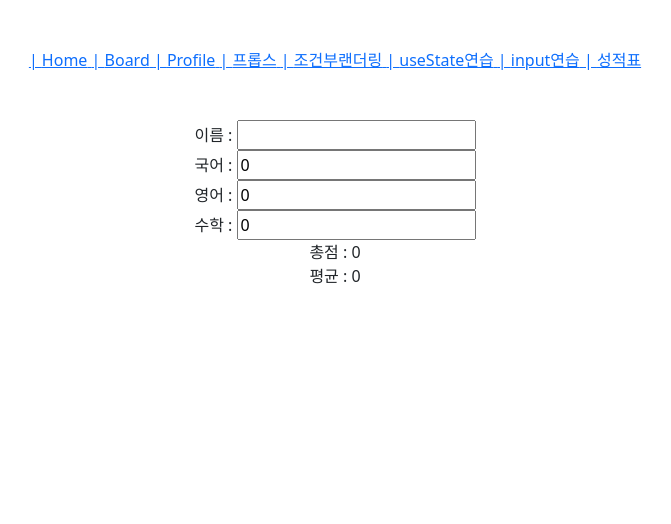
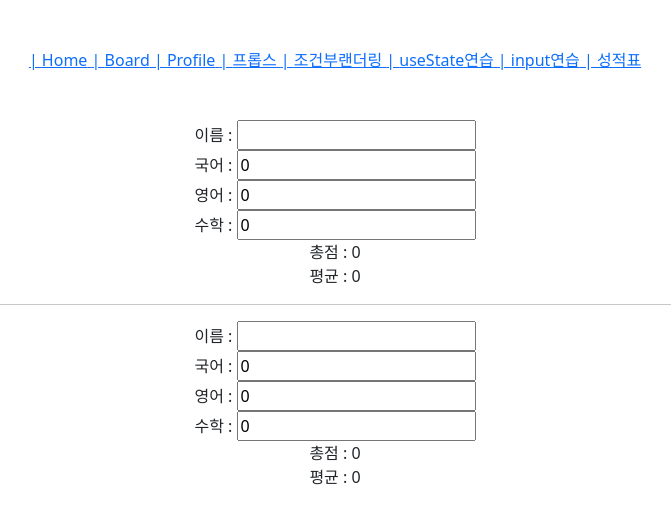
Before and after one commit to hamjung6/react-vite-phc-example2, a React (Vite) app: page /grade in a window 1280 px wide. Shown: the top 524 px of the page, without its empty margins (305-976 px from the left). Built offline with nearby package versions, Linux system fonts and the light colour scheme.

Commit message:
성적표2 개선

```diff
--- /dev/null
+++ b/src/components/InputGrade2.jsx
@@ -0,0 +1,42 @@
+import React, { useState } from 'react'
+
+const InputGrade2 = () => {
+  const [grade, setGrade] = useState({
+    name: '',
+    kor: 0,
+    eng: 0,
+    math: 0,
+  })
+
+  const onChange = (event) => {
+    const { name, value } = event.target // 객체구조분할
+    // const name = event.target.name;
+    // const value = event.target.value;
+
+    setGrade({
+      ...grade,
+      [name]: value,
+    })
+  }
+
+  // prettirt-ignore
+  return (
+    <div>
+      이름 : <input name="name" onChange={onChange} value={grade.name} /> <br />
+      국어 : <input name="kor" onChange={onChange} value={grade.kor} /> <br />
+      영어 : <input name="eng" onChange={onChange} value={grade.eng} /> <br />
+      수학 : <input name="math" onChange={onChange} value={grade.math} /> <br />
+      <div>
+        <div>
+          총점 : {Number(grade.kor) + Number(grade.eng) + Number(grade.math)}
+        </div>
+        <div>
+          평균 :{' '}
+          {(Number(grade.kor) + Number(grade.eng) + Number(grade.math)) / 3.0}
+        </div>
+      </div>
+    </div>
+  )
+}
+
+export default InputGrade2
--- a/src/pages/GradePage.jsx
+++ b/src/pages/GradePage.jsx
@@ -1,10 +1,13 @@
 import React from 'react'
-import InputGrade from '../components/InputGrade'
+import InputGrade from './../components/InputGrade'
+import InputGrade2 from '../components/InputGrade2'
 
 const GradePage = () => {
   return (
     <div className="text-center mt-5">
       <InputGrade />
+      <hr></hr>
+      <InputGrade2 />
     </div>
   )
 }
```
